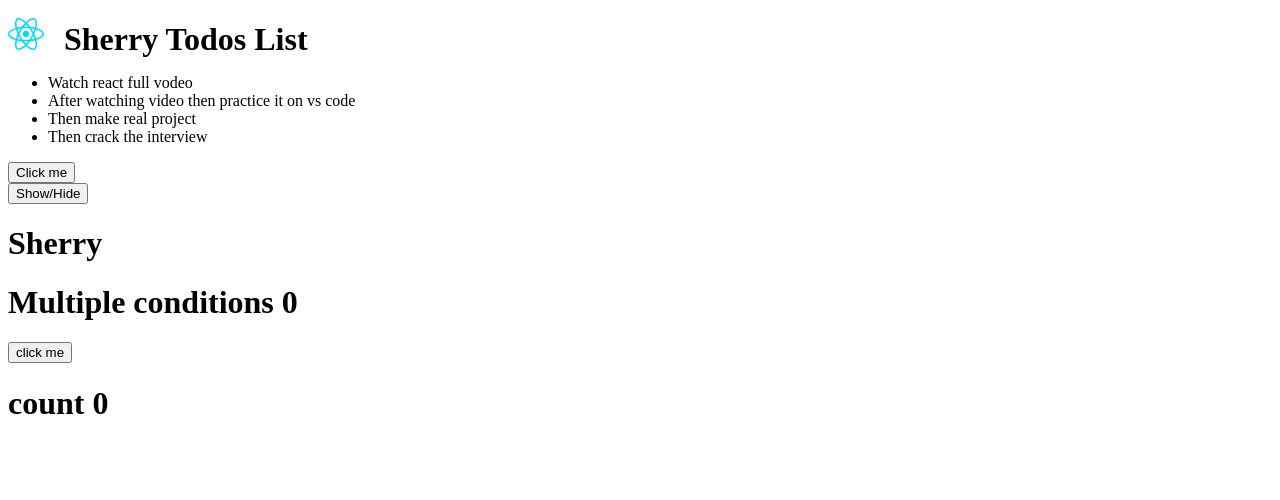
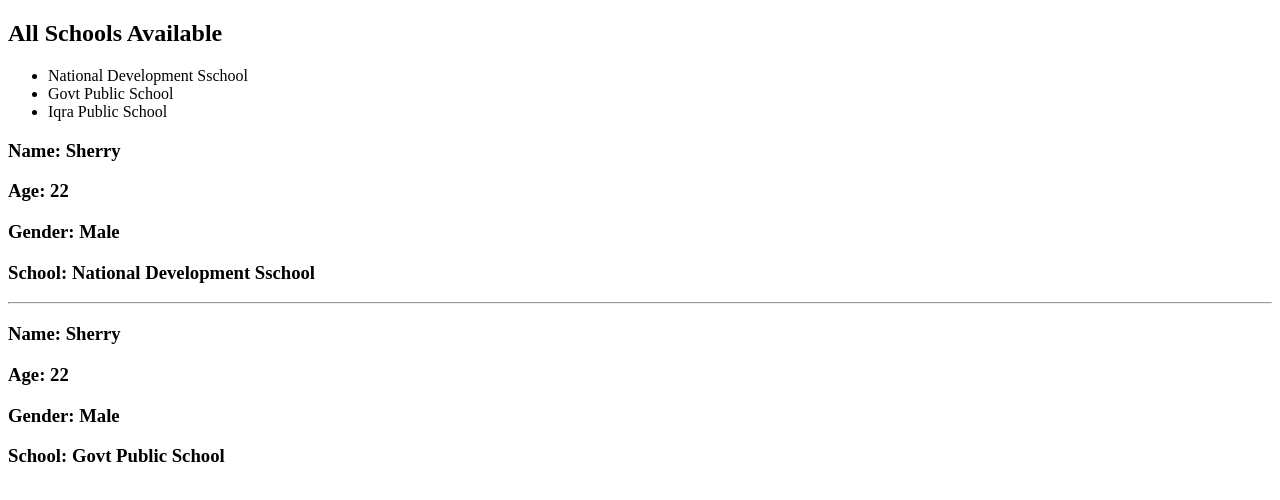
Before and after one commit to RanaSheheryarAli/Reacrpractice, a React (Vite) app: page / in a window 1280 px wide. Shown: the top 500 px of the page. Built offline with nearby package versions, Linux system fonts and the light colour scheme.

Commit message:
second commit from bashir

```diff
--- a/src/App.jsx
+++ b/src/App.jsx
@@ -1,14 +1,39 @@
 import MultipleCondionsB from "./MultipleCondiotionsB";
+import Student from "./Student";
 import Todos from "./Todos";
 import Toggle from "./Toggle";
 function App() {
+
+
+  let student={
+    name:"Sherry",
+    age:22,
+    gender:"Male"
+  }
+
+  let schools=["National Development Sschool","Govt Public School","Iqra Public School"]
   return (
     <div>
-      <Todos />
+      {/* <Todos newtask="Open VPN" />
+      <Toggle />
+      <MultipleCondionsB/> */}
 
-      <Toggle />
 
-      <MultipleCondionsB/>
+
+      <h2>All Schools Available</h2>
+      <ul>
+        {schools.map((school, index)=>(
+        <li key={index}> {school} </li>
+      ))}
+
+      </ul>
+
+
+      <Student student={student} school={schools[0]} />
+      <hr />
+      <Student student={student} school={schools[1]} />
+
+
     </div>
   );
 }
--- /dev/null
+++ b/src/Student.jsx
@@ -0,0 +1,14 @@
+function Student({student , school}){
+
+    return (
+        <div>
+            <h3>Name: {student.name}</h3>
+            <h3>Age: {student.age}</h3>
+            <h3>Gender: {student.gender}</h3>
+            <h3>School: {school}</h3>
+
+        </div>
+    )
+
+}
+export default Student
--- a/src/Todos.jsx
+++ b/src/Todos.jsx
@@ -2,8 +2,9 @@ import reactlogo from './assets/react.svg'
 
 
 
-function ToDos(){
+function ToDos({newtask}){
 function on(){
+
 
     alert("Thanks for watching in ")
 
@@ -11,6 +12,11 @@ function on(){
 
     return (
         <div>
+            <h1>
+                {
+                    newtask
+                }
+            </h1>
         <img style={{marginTop:"10px"}} src={reactlogo} alt="not found" />
         <h1 style={{display:"inline", marginLeft:"20px"}}>Sherry Todos List</h1>
         <ul>
```
